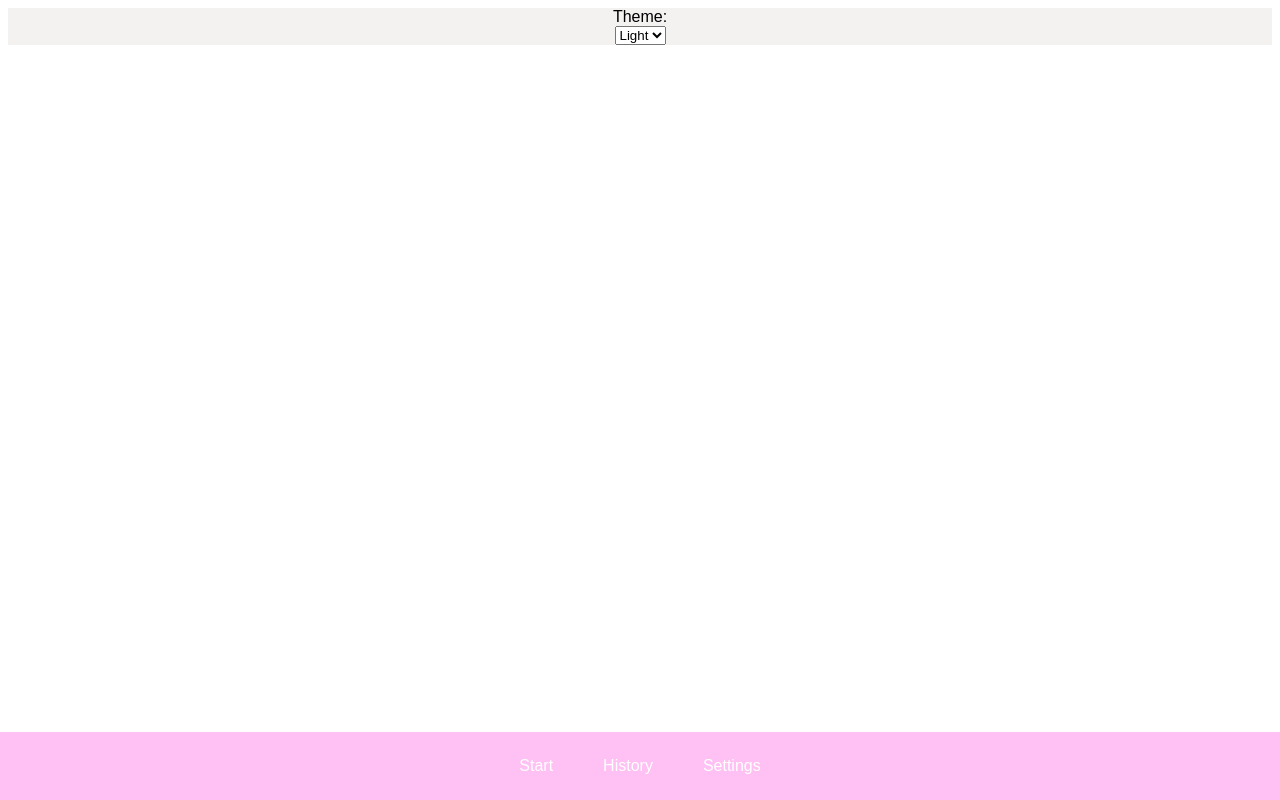
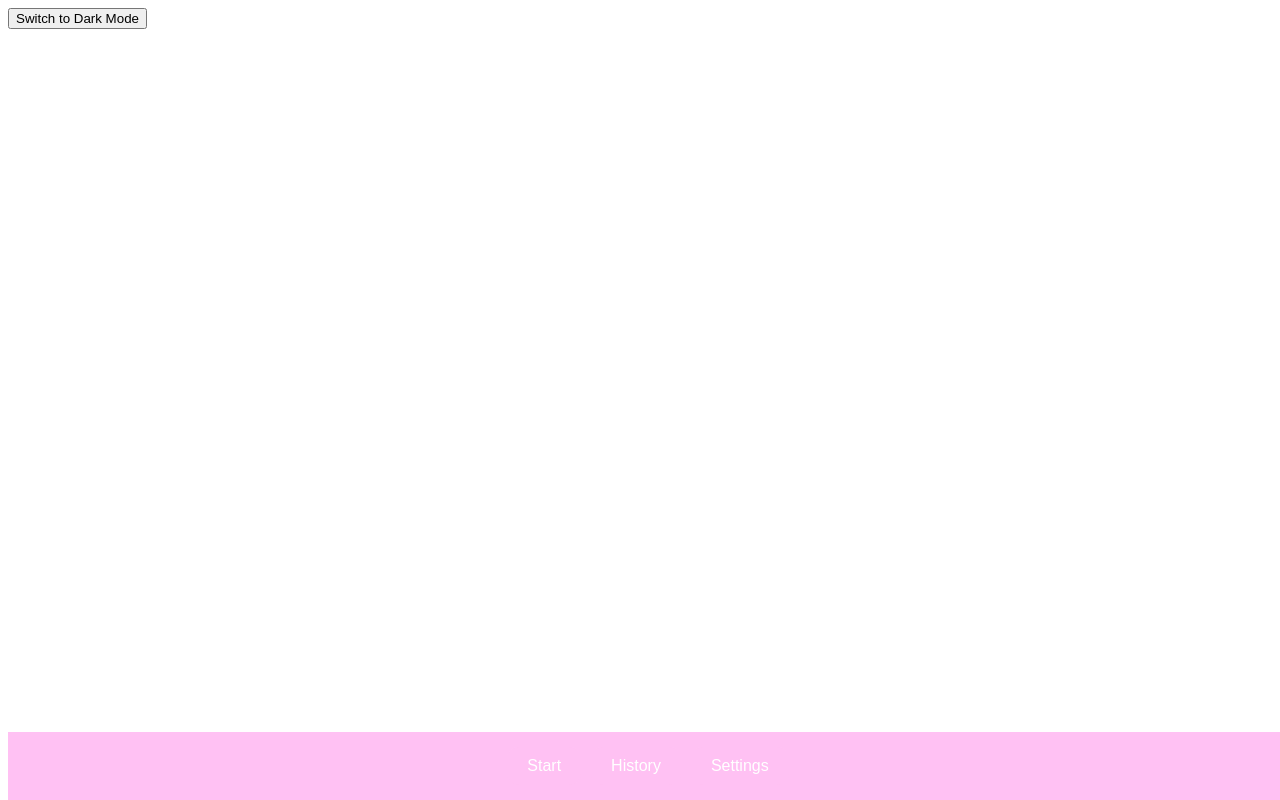
Before and after one commit to fredrikgrahm/breastfeeding_app, a React (Create React App) app: page /settings in a window 1280 px wide. Built offline with nearby package versions, Linux system fonts and the light colour scheme.

Commit message:
Continue work on dark mode theme, still doesnt work

```diff
--- a/src/App.css
+++ b/src/App.css
@@ -1,13 +1,11 @@
 body {
   font-family: Arial, sans-serif;
-  background-color: #f5f5f5;
   text-align: center;
   margin: 0;
   padding: 0;
 }
 
 .container {
-  background-color: #fff;
   border-radius: 10px;
   box-shadow: 0 0 10px rgba(0, 0, 0, 0.2);
   padding: 20px;
@@ -16,7 +14,6 @@ body {
 }
 
 h1 {
-  color: #ff69b4;
   font-size: 24px;
 }
 
@@ -25,16 +22,10 @@ h1 {
 }
 
 button {
-  background-color: #ff69b4;
-  color: white;
   border: none;
   border-radius: 5px;
   padding: 10px 20px;
   cursor: pointer;
-}
-
-button:hover {
-  background-color: #ff4d94;
 }
 
 input[type="time"] {
@@ -43,111 +34,48 @@ input[type="time"] {
   padding: 5px;
 }
 
-#notificationText {
-  color: #ff69b4;
-  font-weight: bold;
+/* Pinkish Light Theme */
+.pinkish-light {
+  background-color: #f5f5f5;
+  color: black;
 }
 
-.history {
-  margin-top: 20px;
-  padding: 10px;
-  border: 1px solid #ccc;
-  border-radius: 5px;
+.pinkish-light h1 {
+  color: #ff69b4;
+}
+
+.pinkish-light .container {
   background-color: #fff;
 }
 
-.history h2 {
-  font-size: 20px;
-  margin-bottom: 10px;
+.pinkish-light button {
+  background-color: #ff69b4;
+  color: white;
 }
 
-#historyList {
-  list-style-type: none;
-  padding: 0;
-}
-
-#historyList li {
-  margin-bottom: 5px;
-}
-
-.overlay {
-  position: fixed;
-  top: 0;
-  left: 0;
-  width: 100%;
-  height: 100%;
-  background-color: rgba(0, 0, 0, 0.7); /* Semi-transparent background */
-  z-index: 100; /* Place the overlay above other elements */
-  display: none; /* Initially hidden */
-}
-
-/* Style for the popup */
-.popup {
-  position: fixed;
-  top: 50%;
-  left: 50%;
-  transform: translate(-50%, -50%);
-  background-color: #fff;
-  box-shadow: 0 2px 10px rgba(0, 0, 0, 0.2);
-  padding: 20px;
-  border-radius: 5px;
-  z-index: 101; /* Place the popup above the overlay */
-  display: none; /* Initially hidden */
-}
-
-.popup-message {
-  font-size: 18px;
-  margin-bottom: 10px;
-}
-
-.close-popup {
-  background-color: #ff69b4;
-  color: #fff;
-  border: none;
-  padding: 10px 20px;
-  border-radius: 5px;
-  cursor: pointer;
-}
-
-.close-popup:hover {
+.pinkish-light button:hover {
   background-color: #ff4d94;
 }
 
-
-/* Existing styles can be moved under .light if they are for the light theme */
-.light {
-  /* Example */
-  background-color: white;
-  color: black;
-  /* Your current button colors, text colors, etc. */
+/* Purple Dark Theme */
+.purple-dark {
+  background-color: #121212;
+  color: #E4E4E4;
 }
 
-.light .button {
-  /* Your existing button styles for light theme */
-  background-color: blue;
+.purple-dark h1 {
+  color: #BB86FC;
+}
+
+.purple-dark .container {
+  background-color: #1f1f1f;
+}
+
+.purple-dark button {
+  background-color: #6a0dad;
   color: white;
 }
 
-
-
-.dark {
-  background-color: #121212;  /* Very dark gray, almost black */
-  color: #E4E4E4;  /* Light gray text */
+.purple-dark button:hover {
+  background-color: #4d0099;
 }
-
-.dark .button {
-  background-color: #6a0dad;  /* Purple */
-  color: white;
-}
-
-.dark .text {
-  color: #E4E4E4; /* Light gray text */
-}
-
-.dark .header {
-  color: #BB86FC; /* Lighter purple for headers or highlights */
-}
-
-.dark .link {
-  color: #BB86FC; /* Lighter purple for links */
-}
--- a/src/App.js
+++ b/src/App.js
@@ -1,31 +1,22 @@
+import React from 'react';
 import { BrowserRouter as Router, Routes, Route } from "react-router-dom";
 import FeedingApp from "./components/FeedingApp";
 import History from "./components/History";
 import Navbar from "./components/Navbar";
 import Settings from "./components/Settings";
-import { ThemeProvider, useTheme } from "./components/ThemeContext";
+import { ThemeProvider } from "./components/ThemeContext"; // Make sure it's correctly imported
 
 export default function App() {
   return (
-    <ThemeProvider> {/* ThemeProvider wraps everything */}
-      <AppContent />
-    </ThemeProvider>
-  );
-}
-
-// New component AppContent where you can use useTheme safely
-function AppContent() {
-  const { theme } = useTheme();
-  return (
-    <div className={`app-container ${theme}`}>
+    <ThemeProvider>
       <Router>
-        <Navbar></Navbar>
+        <Navbar />
         <Routes>
           <Route path="/" element={<FeedingApp />} />
           <Route path="/history" element={<History />} />
           <Route path="/settings" element={<Settings />} />
         </Routes>
       </Router>
-    </div>
+    </ThemeProvider>
   );
 }
--- a/src/components/FeedingApp.js
+++ b/src/components/FeedingApp.js
@@ -1,7 +1,8 @@
 import React, { useState, useEffect } from "react";
 import { useNavigate } from "react-router-dom";
 import { v4 as uuidv4 } from "uuid";
-import "./styles.css";
+import { useTheme } from './ThemeContext';
+
 
 export default function FeedingApp() {
   const [isTimerRunning, setIsTimerRunning] = useState(false);
@@ -11,6 +12,7 @@ export default function FeedingApp() {
   const [feedingHistory, setFeedingHistory] = useState([]);
   const navigate = useNavigate();
   const [feedingSessions, setFeedingSessions] = useState([]);
+  const { theme } = useTheme();
 
   useEffect(() => {
     let timerInterval;
@@ -55,7 +57,8 @@ export default function FeedingApp() {
   };
 
   return (
-    <div className="app-container">
+    <div className={`app-container ${theme}`}>
+
       <div id="timerContainer">
         <p id="timerDisplay">{timerDisplay}</p>
         <button id="timerButton" onClick={toggleTimer}>
@@ -83,6 +86,7 @@ export default function FeedingApp() {
         </div>
         <p>Current side: {feedingSide}</p>
       </div>
+
     </div>
   );
 }
--- a/src/components/Settings.js
+++ b/src/components/Settings.js
@@ -1,22 +1,13 @@
 import React from 'react';
-import { useTheme } from './ThemeContext';
+import { useTheme } from './ThemeContext'; // Make sure it's correctly imported
 import './styles.css';
 
 export default function Settings() {
-  const { theme, setTheme } = useTheme();
+  const { theme, toggleTheme } = useTheme(); // Proper destructuring
 
   return (
-
-    <div className="app-container">
-
-      <label>Theme: </label>
-      <select
-        value={theme}
-        onChange={(e) => setTheme(e.target.value)}
-      >
-        <option value="light">Light</option>
-        <option value="dark">Dark</option>
-      </select>
-    </div>
+    <button onClick={toggleTheme}>
+      { theme === 'pinkish-light' ? 'Switch to Dark Mode' : 'Switch to Light Mode' }
+    </button>
   );
 }
--- a/src/components/ThemeContext.js
+++ b/src/components/ThemeContext.js
@@ -1,21 +1,18 @@
-import React, { createContext, useState, useContext } from 'react';
+import React, { createContext, useContext, useState, useEffect } from 'react';
 
-const ThemeContext = createContext();
-
-export const useTheme = () => {
-  const context = useContext(ThemeContext);
-  if (!context) {
-    throw new Error('useTheme must be used within a ThemeProvider');
-  }
-  return context;
-};
+export const ThemeContext = createContext();
 
 export const ThemeProvider = ({ children }) => {
-  const [theme, setTheme] = useState('light'); // Default theme is light
+  // Initialize with 'pinkish-light' to align with your toggle function
+  const [theme, setTheme] = useState('pinkish-light');
 
   const toggleTheme = () => {
-    setTheme((prevTheme) => (prevTheme === 'light' ? 'dark' : 'light'));
+    setTheme((prevTheme) => prevTheme === 'pinkish-light' ? 'purple-dark' : 'pinkish-light');
   };
+
+  useEffect(() => {
+    document.body.className = theme;
+  }, [theme]);
 
   return (
     <ThemeContext.Provider value={{ theme, toggleTheme }}>
@@ -23,3 +20,7 @@ export const ThemeProvider = ({ children }) => {
     </ThemeContext.Provider>
   );
 };
+
+export const useTheme = () => {
+  return useContext(ThemeContext);
+};
--- a/src/index.js
+++ b/src/index.js
@@ -1,13 +1,10 @@
 import React from 'react';
 import ReactDOM from 'react-dom';
 import App from './App';
-import { ThemeProvider } from './components/ThemeContext';  // Import ThemeProvider
 
 ReactDOM.render(
   <React.StrictMode>
-    <ThemeProvider>  {/* Wrap the App component */}
-      <App />
-    </ThemeProvider>
+    <App />
   </React.StrictMode>,
   document.getElementById('root')
 );
```
